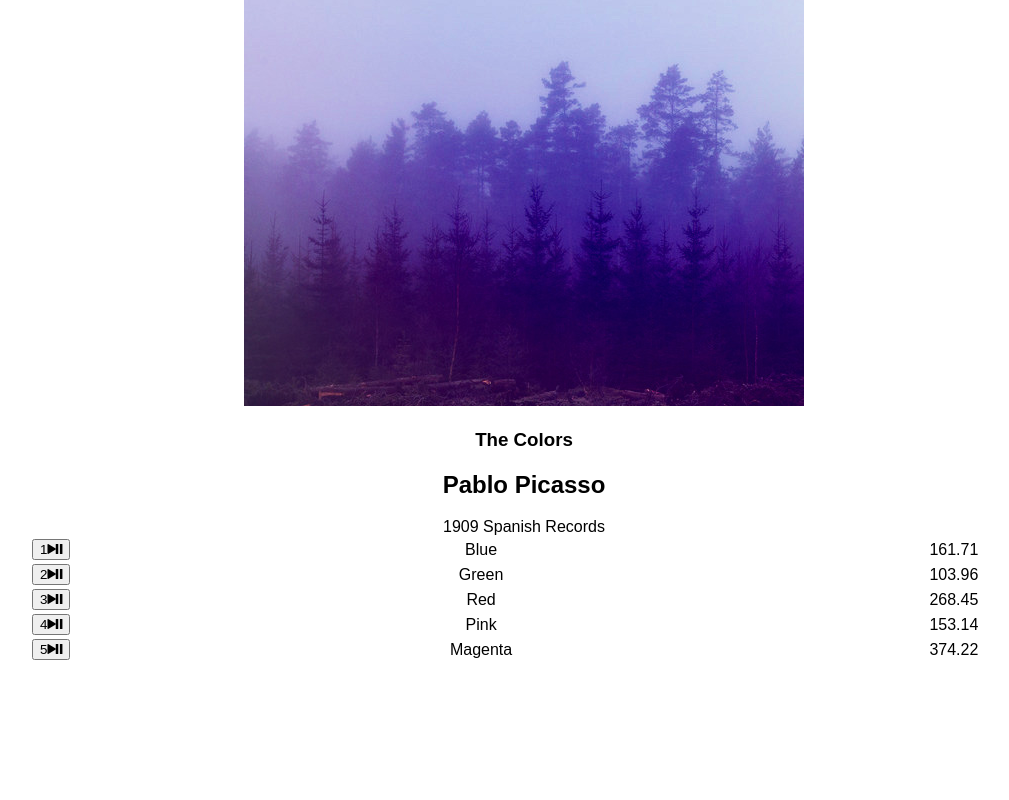
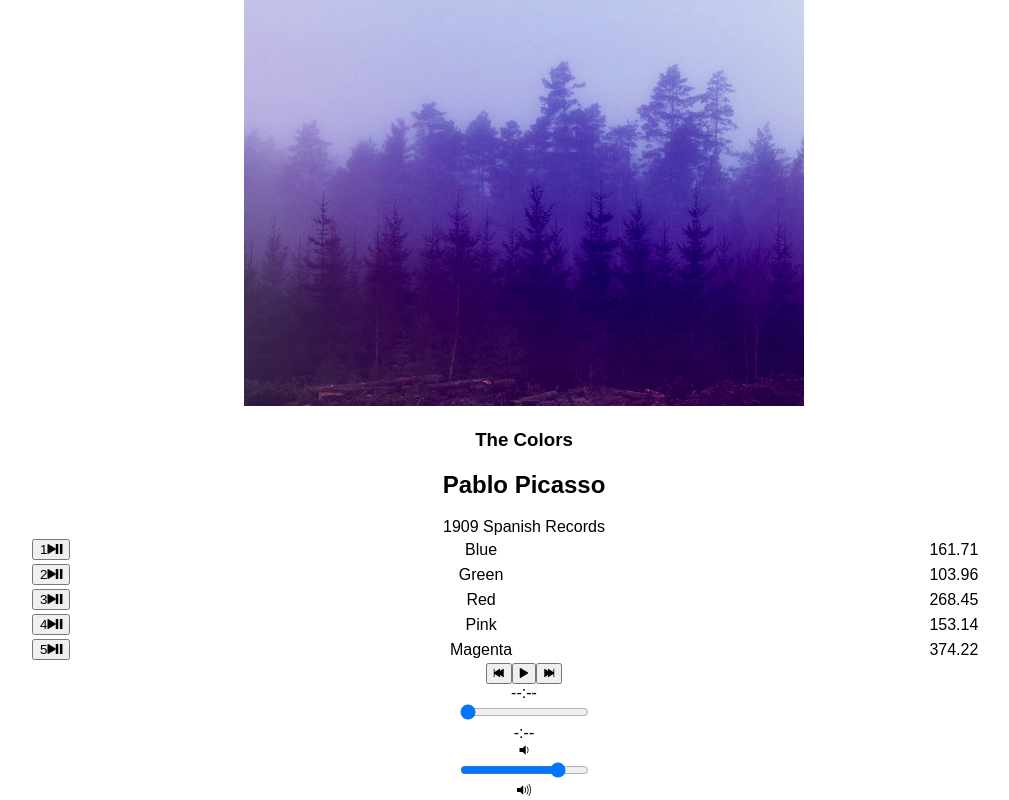
Before and after one commit to KMK73/bloc-jams-react, a React (Create React App) app: page /album/the-colors in a window 1280 px wide. Shown: the part 252-1052 px from the top of the page, without its empty margins (116-1125 px from the left). Before the commit the page ends 915 px from the top, so only its background shows below. Built offline with nearby package versions, Linux system fonts and the light colour scheme.

Commit message:
checkpoint8

```diff
--- a/src/components/Album.js
+++ b/src/components/Album.js
@@ -1,5 +1,6 @@
 import React, { Component } from 'react';
 import albumData from './../data/albums';
+import PlayerBar from './PlayerBar';
 
 class Album extends Component {
   constructor(props){
@@ -55,6 +56,23 @@ class Album extends Component {
      }
   }
 
+  handlePrevClick() {
+    // find the index of the current song
+    const currentIndex = this.state.album.songs.findIndex(
+      (song) =>
+        this.state.currentSong === song
+    );
+    // return if the current song is the first song Math.max to ensure no negative numbers
+    const newIndex = Math.max(0, currentIndex-1);
+
+    // call setSong with new indexed song
+    const newSong = this.state.album.songs[newIndex];
+    this.setSong(newSong);
+    // play song
+    this.play();
+  }
+
+
 
   render() {
     return (
@@ -91,6 +109,11 @@ class Album extends Component {
               )}
            </tbody>
          </table>
+         <PlayerBar isPlaying={this.state.isPlaying}
+           currentSong={this.state.currentSong}
+           handleSongClick={ () => this.handleSongClick(this.state.currentSong)}
+           handlePrevClick= { () => this.handlePrevClick()}
+           />
       </section>
     );
   }
--- /dev/null
+++ b/src/components/PlayerBar.js
@@ -0,0 +1,33 @@
+import React, { Component} from 'react';
+
+class PlayerBar extends Component {
+  render(){
+    return(
+      <section className="player-bar">
+        <section id="buttons">
+          <button id="previous" onClick={this.props.handlePrevClick}>
+            <span className="ion-skip-backward"></span>
+          </button>
+          <button id="play-pause" onClick={this.props.handleSongClick}>
+             <span className={this.props.isPlaying ? 'ion-pause' : 'ion-play'}></span>
+           </button>
+           <button id="next">
+             <span className="ion-skip-forward"></span>
+           </button>
+        </section>
+        <section id="time-control">
+          <div className="current-time">--:--</div>
+          <input type="range" className="seek-bar" value="0" />
+          <div className="total-time">-:--</div>
+        </section>
+        <section id="volume-control">
+          <div className="icon ion-volume-low"></div>
+          <input type="range" className="seek-bar" value="80" />
+          <div className="icon ion-volume-high"></div>
+        </section>
+      </section>
+    );
+  }
+}
+
+export default PlayerBar;
```
Also changed, not shown: 1 other file (tests, documents, lock files or other folders).
